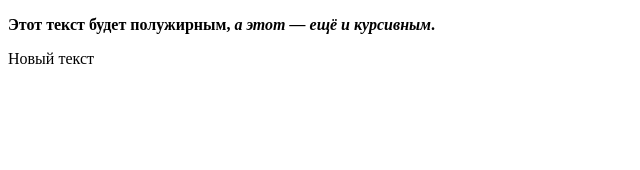
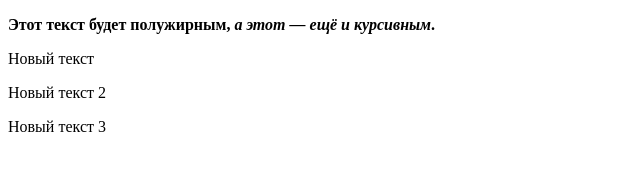
Before and after one commit to SorokinDmitry/git-test, a plain HTML site: page index.html in a window 1280 px wide. Shown: the whole page, without its empty margins (0-640 px from the left). Drawn offline with Linux system fonts and the light colour scheme.

Commit message:
second commit

```diff
--- a/index.html
+++ b/index.html
@@ -11,5 +11,7 @@
          </b>
       </p>
 	  <p>Новый текст</p>
+	  <p>Новый текст 2</p>
+	  <p>Новый текст 3</p>
    </body>
 </html>
```
